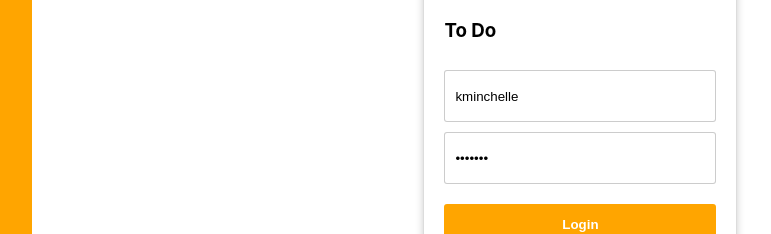
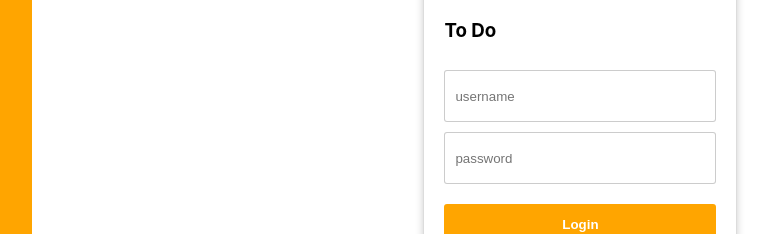
Before and after one commit to saurabhB-Webonise/To-Do-App-React-Redux, a React (Create React App) app: page / in a window 1280 px wide. Shown: the part 278-512 px from the top of the page, without its empty margins (151-922 px from the left). Built offline with nearby package versions, Linux system fonts and the light colour scheme; no server answers.

Commit message:
intial state

```diff
--- a/src/pages/auth/Login.js
+++ b/src/pages/auth/Login.js
@@ -8,8 +8,8 @@ import Sidebar from '../../components/sidebar/Sidebar';
 
 export default function Login() {
 
-    const [userName, setUserName] = useState('kminchelle');
-    const [password, setpassword] = useState('0lelplR');
+    const [userName, setUserName] = useState('');
+    const [password, setpassword] = useState('');
     const { data, error } = useSelector((state) => state.api);
     const dispatch = useDispatch();
     const navigate = useNavigate();
```
